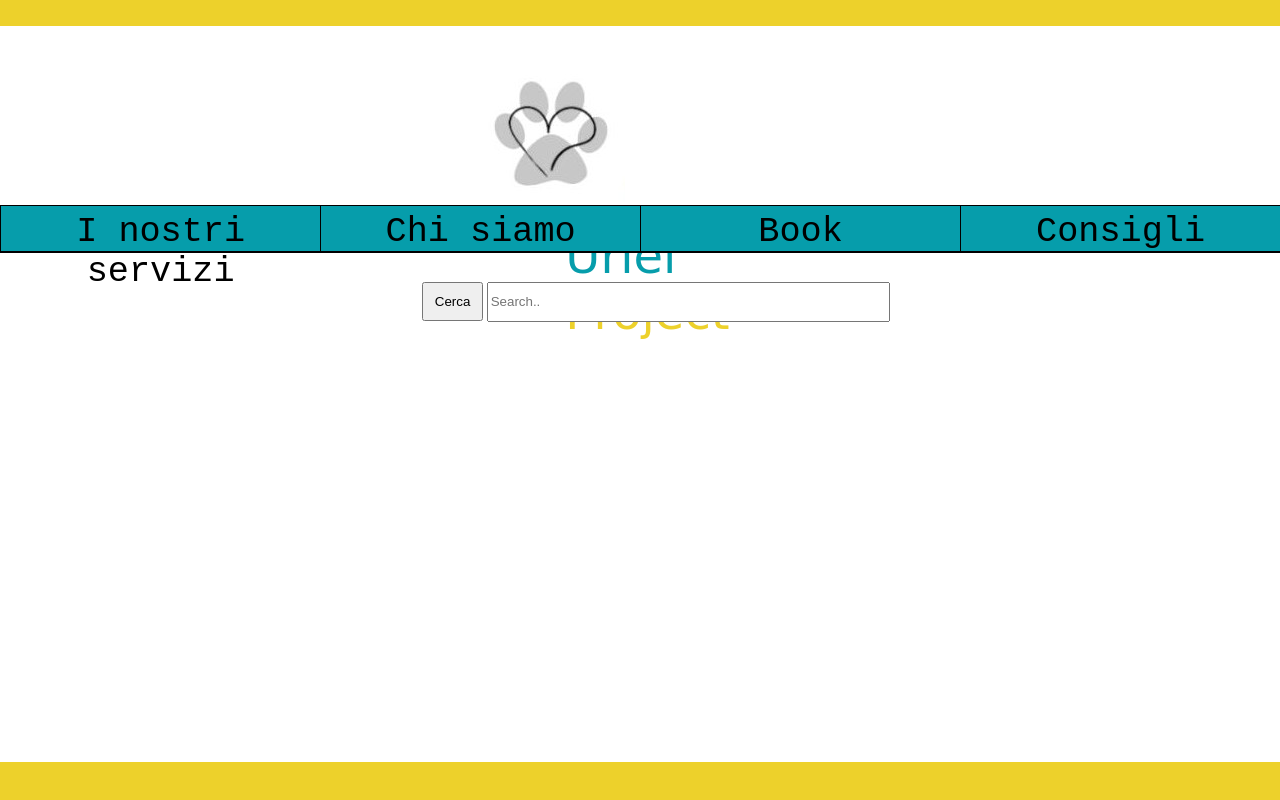
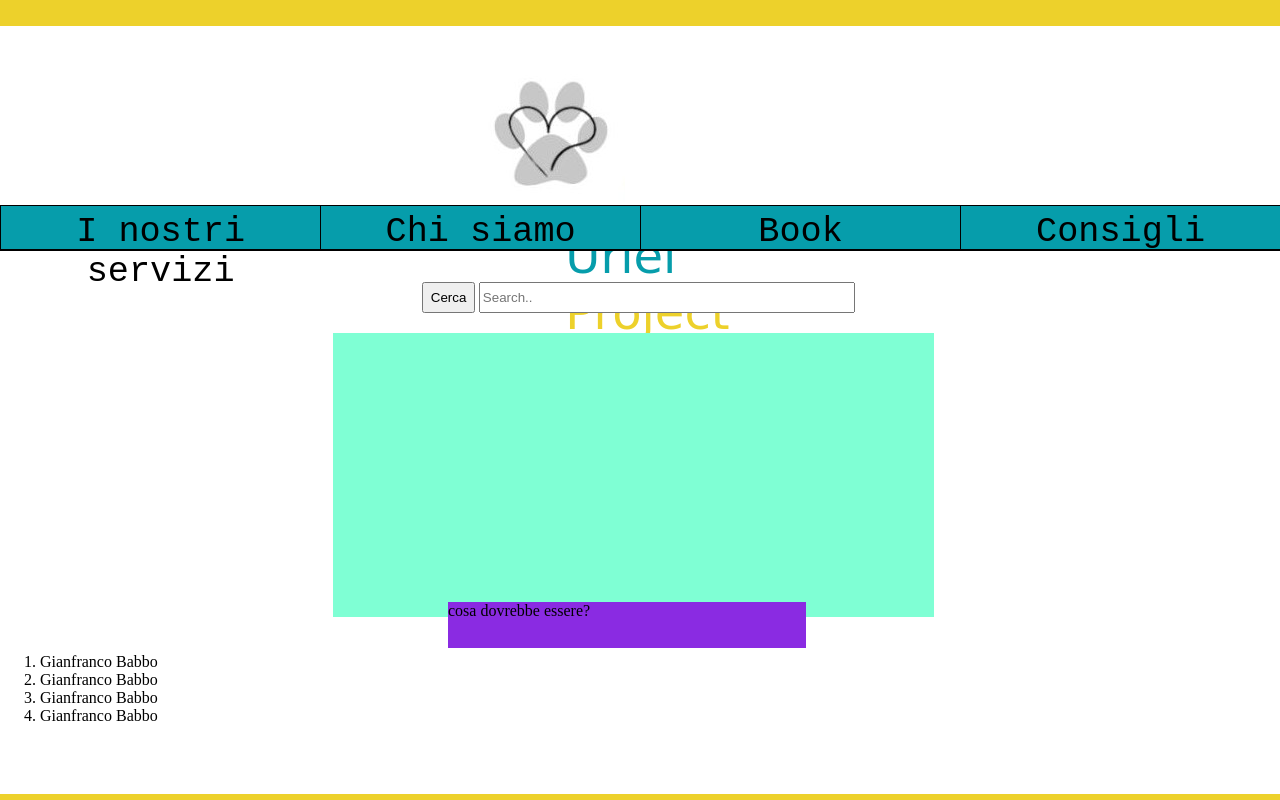
Before and after one commit to Macs1324/Progetto_Uriel, a Python web app: template templates/frontend.html in a window 1280 px wide. Run offline with Jinja, Linux system fonts and the light colour scheme; the template is opened without the code that fills it, so the values that code supplies are empty; some web fonts are replaced.

Commit message:
lavoro quasi finito

```diff
--- a/templates/frontend.css
+++ b/templates/frontend.css
@@ -5,8 +5,10 @@ body
 }
 #id-body
 {
+    position: absolute;
     background-color: white;
-    height: 92%;
+    width: 100%;
+    height: 96%;
     margin-top: 2%;
 }
 .class-title-container
@@ -83,12 +85,12 @@ body
     position: absolute;
     margin-top: 20%;
     margin-left: 33%;
-    height: 5%;
-    width: 45%;
+    height: 4%;
+    width: 42%;
 }
 .class-search-bar-button
 {
-    padding: 1.8%;
+    padding: 1.2%;
 
 }
 .class-search-bar-input
@@ -96,3 +98,26 @@ body
     height: 100%;
     width: 70%;
 }
+.class-slider-container
+{
+    position: absolute;
+    background-color: aquamarine;
+    margin-top: 24%;
+    margin-left: 26%;
+    height: 37%;
+    width: 47%
+
+}
+.class-boh-container
+{
+    position: absolute;
+    background-color: blueviolet;
+    margin-top: 45%;
+    margin-left: 35%;
+    height: 6%;
+    width: 28%
+}
+.class-donators-list
+{
+    margin-top: 49%;
+}
--- a/templates/frontend.html
+++ b/templates/frontend.html
@@ -28,7 +28,7 @@
 
             <div class="class-menu-container">
                 <div class="class-menu-sub-container">
-                        <div class="class-menu-div-item"><li class="class-menu-item">I nostri servizi</li></div>
+                        <div class="class-menu-div-item"><li class="class-menu-item" >I nostri servizi</li></div>
                         <div class="class-menu-div-item"><li class="class-menu-item">Chi siamo</li></div>
                         <div class="class-menu-div-item"><li class="class-menu-item">Book</li></div>
                         <div class="class-menu-div-item"><li class="class-menu-item">Consigli</li></div>
@@ -39,6 +39,24 @@
                 <button class="class-search-bar-button"> Cerca</button>
                 <input class="class-search-bar-input" type="text" placeholder="Search..">
             </div>
+
+            <div class="class-slider-container">
+                <img class ="class-slider-image"src="">
+            </div>
+
+            <div class="class-boh-container">
+                cosa dovrebbe essere?
+            </div>
+
+            <div class="class-donators-list">
+                <ol>
+                    <li> Gianfranco Babbo</li>
+                    <li> Gianfranco Babbo</li>
+                    <li> Gianfranco Babbo</li>
+                    <li> Gianfranco Babbo</li>
+                </ol>
+            </div>
+
         </div>
 
 
```
